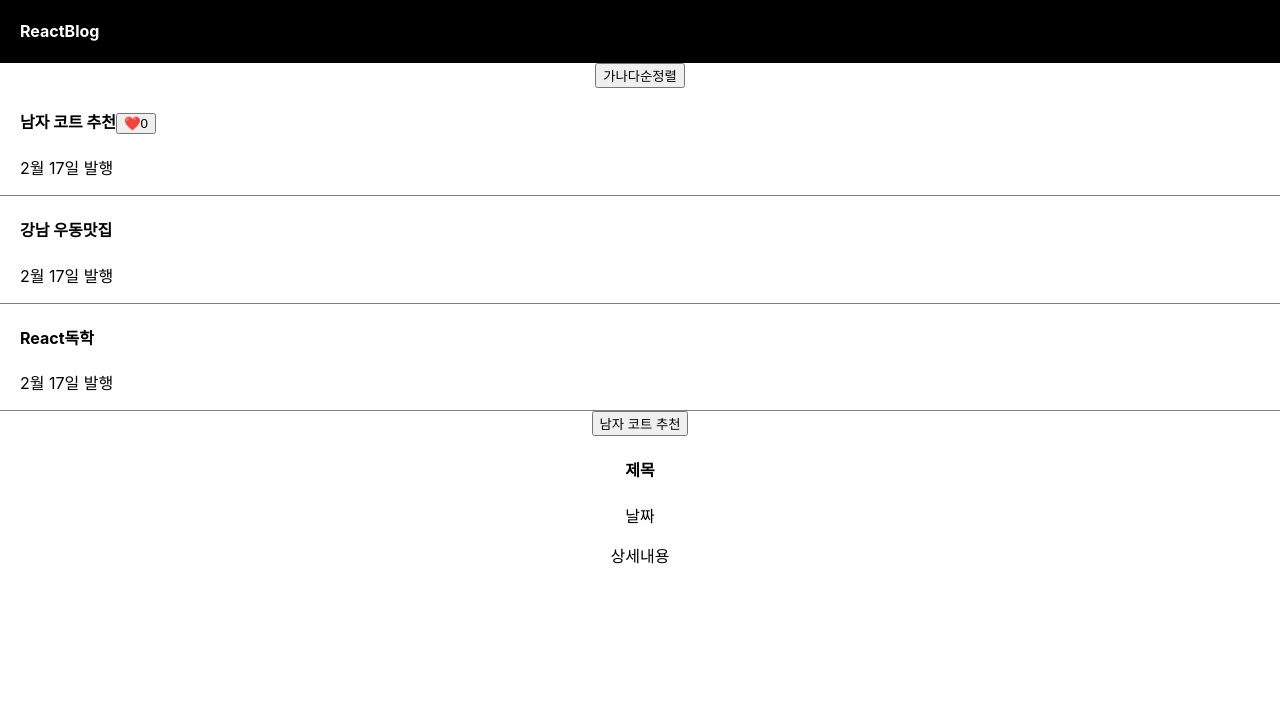
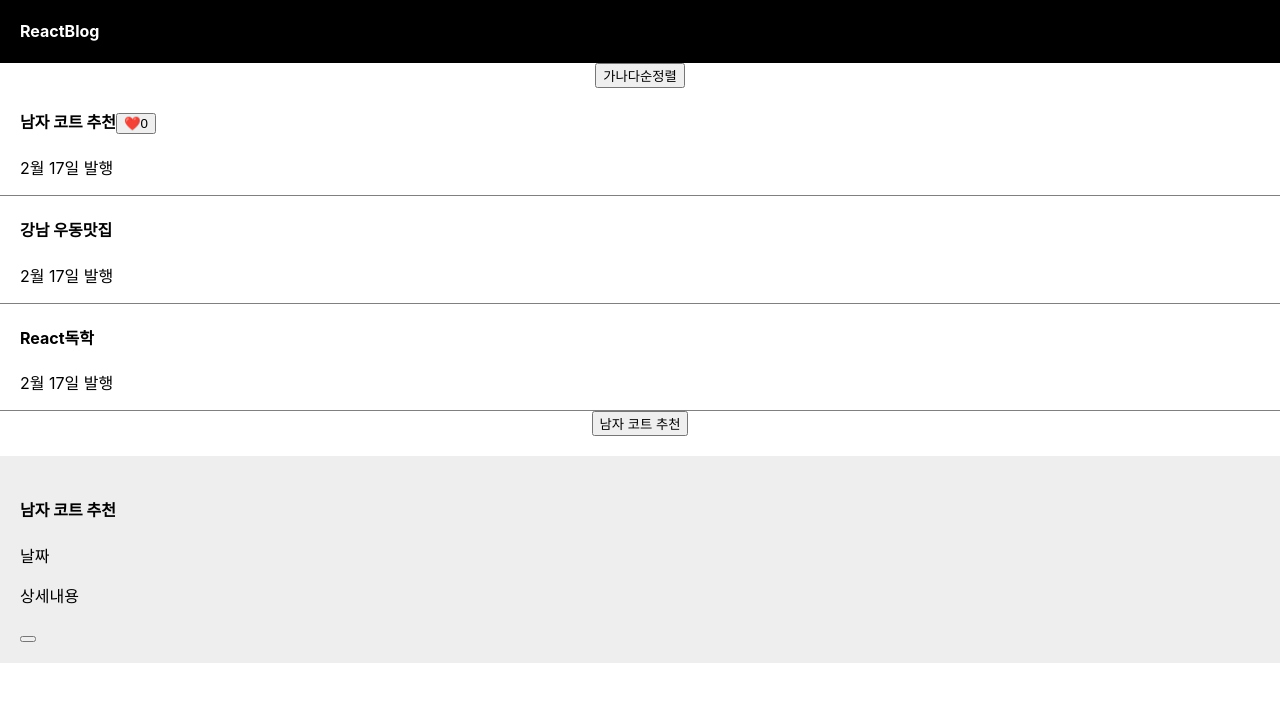
Before and after one commit to 5wintaek/React-blog, a React (Create React App) app: page / in a window 1280 px wide. Both pictures are taken after a click on the element "React독학". Shown: the top 702 px of the page. Built offline with nearby package versions, Linux system fonts and the light colour scheme.

Commit message:
[learn] 자식이 부모의 state 가져다 쓸 떄 props 이용

```diff
--- a/src/App.jsx
+++ b/src/App.jsx
@@ -54,16 +54,21 @@ function App() {
       >
         {글제목[0]}
       </button>
-      {modal == true ? <Modal /> : null}
+      {modal == true ? <Modal 글제목변경={글제목변경} 글제목={글제목} /> : null}
     </div>
   );
 }
-function Modal() {
+function Modal(props) {
   return (
-    <div>
-      <h4>제목</h4>
+    <div className="modal">
+      <h4>{props.글제목[0]}</h4>
       <p>날짜</p>
       <p>상세내용</p>
+      <button
+        onClick={() => {
+          props.글제목변경(['여자코트추천']);
+        }}
+      ></button>
     </div>
   );
 }
```
